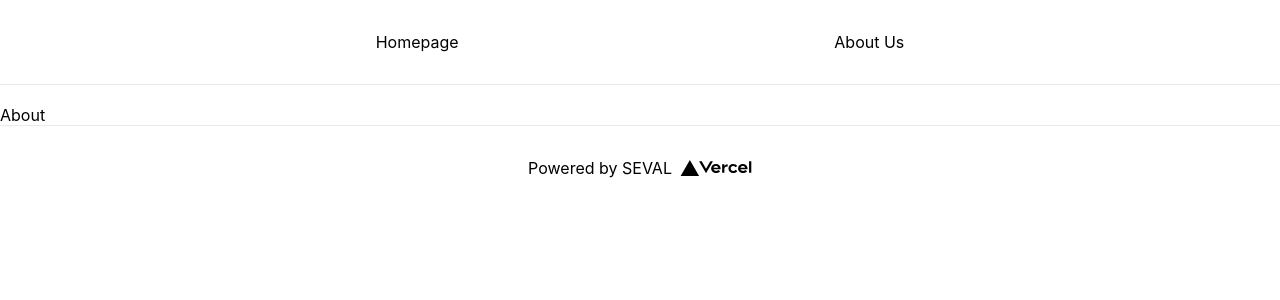
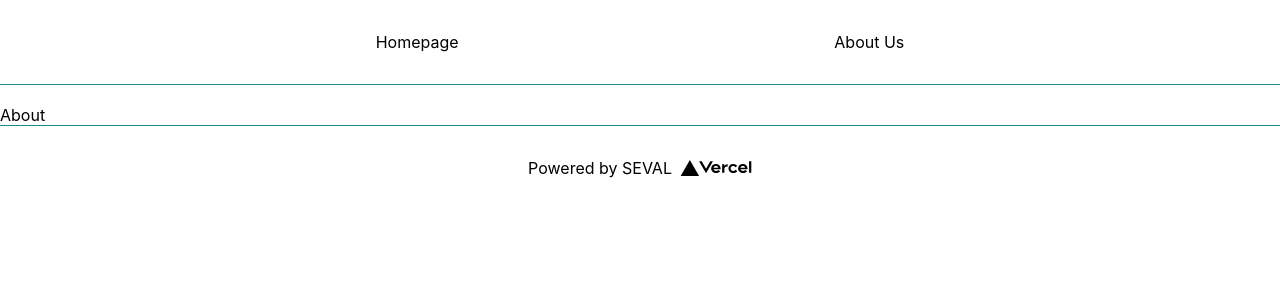
Before and after one commit to sevalyy/rick_and_morty_with_nextjs, a Next.js app: page /about in a window 1280 px wide. Shown: the top 300 px of the page. Built offline with nearby package versions, Linux system fonts and the light colour scheme.

Commit message:
update next.config.js for fetching images

```diff
--- a/next.config.js
+++ b/next.config.js
@@ -2,6 +2,9 @@
 const nextConfig = {
   reactStrictMode: true,
   swcMinify: true,
-}
+  images: {
+    domains: ["rickandmortyapi.com"],
+  },
+};
 
-module.exports = nextConfig
+module.exports = nextConfig;
--- a/pages/index.js
+++ b/pages/index.js
@@ -19,6 +19,8 @@ export default function Home({ characters }) {
             <ul className={styles.grid}>
               {characters.map((c) => (
                 <li key={c.id} className={styles.card}>
+                  <Image src={c.image} alt={c.name} width={150} height={150} />
+                  <br />
                   <h2>{c.name}</h2>
                 </li>
               ))}
--- a/styles/Home.module.css
+++ b/styles/Home.module.css
@@ -16,7 +16,7 @@
   display: flex;
   flex: 1;
   padding: 2rem 0;
-  border-bottom: 1px solid #eaeaea;
+  border-bottom: 1px solid #1a8d91;
   justify-content: space-evenly;
 }
 
@@ -24,7 +24,7 @@
   display: flex;
   flex: 1;
   padding: 2rem 0;
-  border-top: 1px solid #eaeaea;
+  border-top: 1px solid #1a8d91;
   justify-content: center;
   align-items: center;
 }
@@ -78,7 +78,7 @@
   align-items: center;
   justify-content: center;
   flex-wrap: wrap;
-  max-width: 800px;
+  max-width: 1800px;
 }
 
 .card {
@@ -87,7 +87,7 @@
   text-align: left;
   color: inherit;
   text-decoration: none;
-  border: 1px solid #eaeaea;
+  border: 2px solid #1a8d91;
   border-radius: 10px;
   transition: color 0.15s ease, border-color 0.15s ease;
   max-width: 300px;
@@ -97,13 +97,14 @@
 .card:hover,
 .card:focus,
 .card:active {
-  color: #0070f3;
-  border-color: #0070f3;
+  color: #070c12;
+  border-color: #080d11;
 }
 
 .card h2 {
   margin: 0 0 1rem 0;
   font-size: 1.5rem;
+  color: #1a8d91;
 }
 
 .card p {
```
